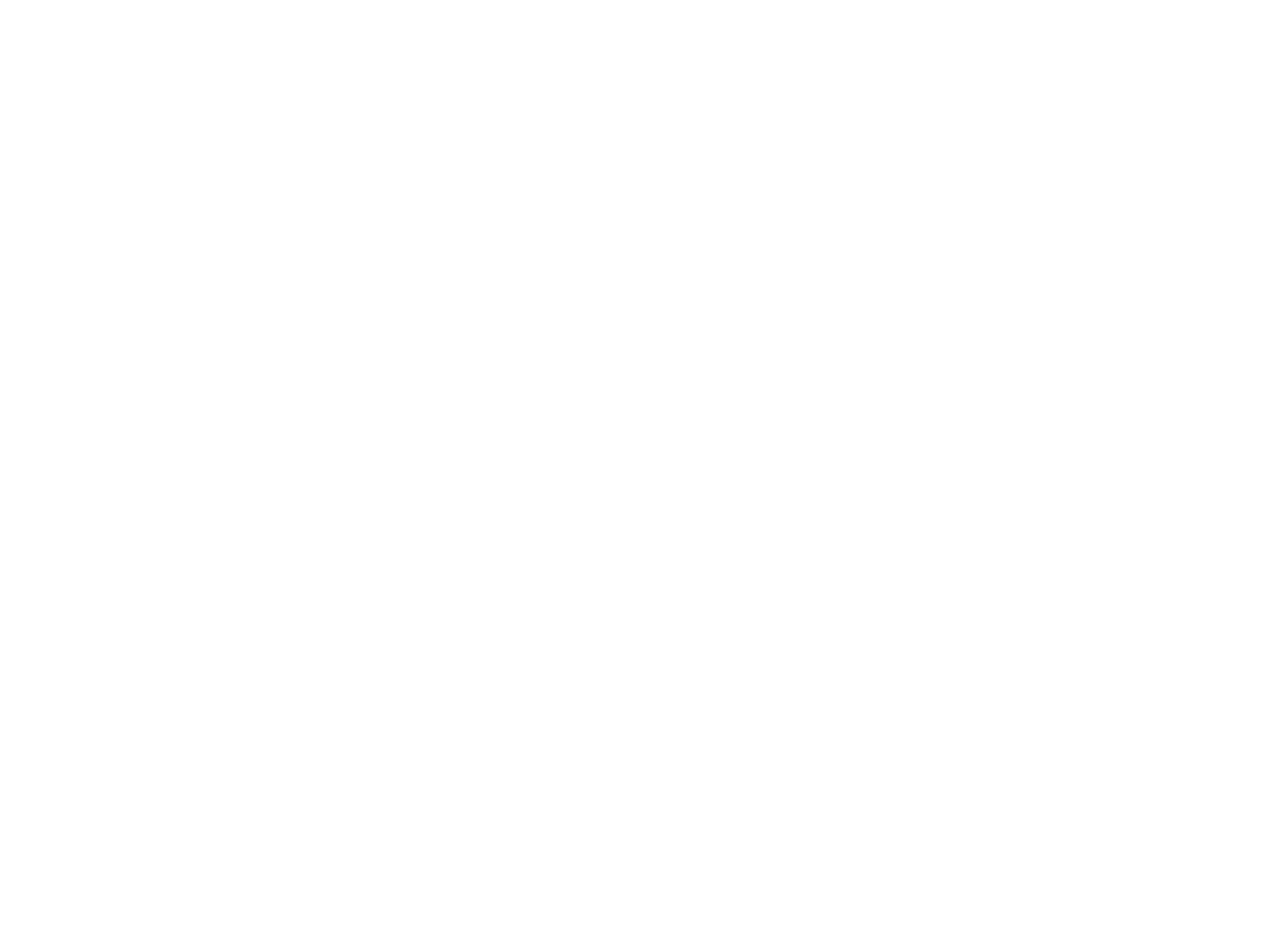
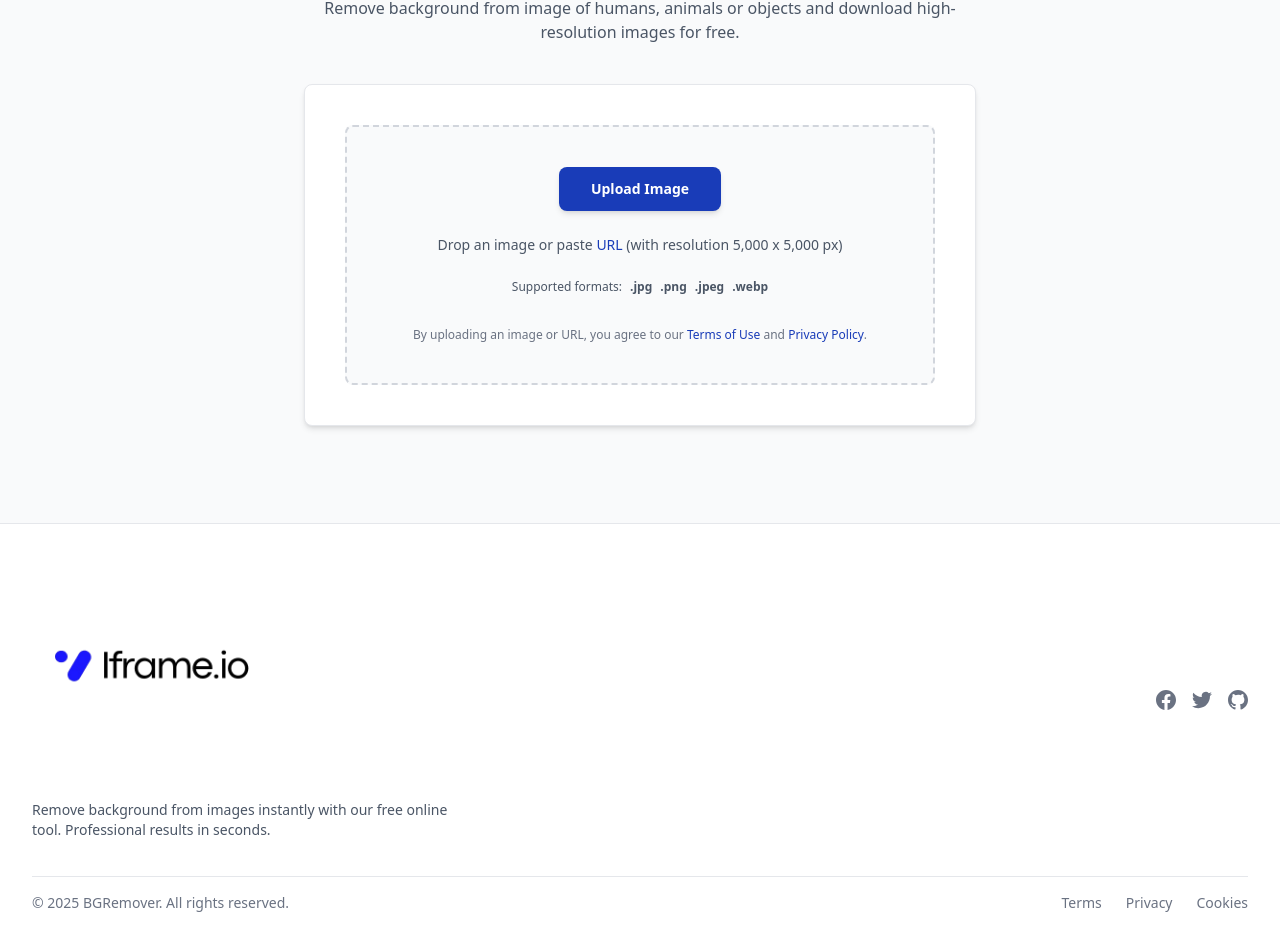
Before and after one commit to AbderaoufSouissi/Iframe.io, a React (Vite) app in the folder frontend/: page / in a window 1280 px wide. Shown: the part 278-1215 px from the top of the page. Before the commit the page ends 800 px from the top, so only its background shows below. Built offline with nearby package versions, Linux system fonts and the light colour scheme.

Commit message:
frontend: add Footer component

```diff
--- a/frontend/src/App.tsx
+++ b/frontend/src/App.tsx
@@ -1,8 +1,14 @@
 import Header from './components/Header'
+import HeroSection from './components/HeroSection'
+import Footer from './components/Footer'
 
 const App = () => {
   return (
-    <div><Header /></div>
+    <div>
+      <Header />
+      <HeroSection />
+      <Footer />
+    </div>
   )
 }
 
--- /dev/null
+++ b/frontend/src/components/Footer.tsx
@@ -0,0 +1,62 @@
+const Footer = () => {
+  return (
+    <footer className="bg-white border-t border-gray-200">
+      <div className="max-w-7xl mx-auto px-4 sm:px-6 lg:px-8 py-6">
+        <div className="flex flex-col md:flex-row justify-between items-start md:items-center gap-6">
+          {/* Logo & Description */}
+          <div className="flex-1">
+            <div className="flex items-center mb-3">
+              <img
+                src="/logo.png"
+                alt="BGRemover Logo"
+                className="h-60 w-auto"
+              />
+            </div>
+            <p className="text-gray-600 text-sm mb-3 max-w-md">
+              Remove background from images instantly with our free online tool. Professional results in seconds.
+            </p>
+          </div>
+
+          {/* Social Icons */}
+          <div className="flex gap-4">
+            <a href="#" className="text-gray-500 hover:text-gray-700 transition-colors">
+              <svg className="w-5 h-5" fill="currentColor" viewBox="0 0 24 24">
+                <path d="M24 12.073c0-6.627-5.373-12-12-12s-12 5.373-12 12c0 5.99 4.388 10.954 10.125 11.854v-8.385H7.078v-3.47h3.047V9.43c0-3.007 1.792-4.669 4.533-4.669 1.312 0 2.686.235 2.686.235v2.953H15.83c-1.491 0-1.956.925-1.956 1.874v2.25h3.328l-.532 3.47h-2.796v8.385C19.612 23.027 24 18.062 24 12.073z"/>
+              </svg>
+            </a>
+            <a href="#" className="text-gray-500 hover:text-gray-700 transition-colors">
+              <svg className="w-5 h-5" fill="currentColor" viewBox="0 0 24 24">
+                <path d="M23.953 4.57a10 10 0 01-2.825.775 4.958 4.958 0 002.163-2.723c-.951.555-2.005.959-3.127 1.184a4.92 4.92 0 00-8.384 4.482C7.69 8.095 4.067 6.13 1.64 3.162a4.822 4.822 0 00-.666 2.475c0 1.71.87 3.213 2.188 4.096a4.904 4.904 0 01-2.228-.616v.06a4.923 4.923 0 003.946 4.827 4.996 4.996 0 01-2.212.085 4.936 4.936 0 004.604 3.417 9.867 9.867 0 01-6.102 2.105c-.39 0-.779-.023-1.17-.067a13.995 13.995 0 007.557 2.209c9.053 0 13.998-7.496 13.998-13.985 0-.21 0-.42-.015-.63A9.935 9.935 0 0024 4.59z"/>
+              </svg>
+            </a>
+            <a href="#" className="text-gray-500 hover:text-gray-700 transition-colors">
+              <svg className="w-5 h-5" fill="currentColor" viewBox="0 0 24 24">
+                <path d="M12 0C5.374 0 0 5.373 0 12c0 5.302 3.438 9.8 8.207 11.387.599.111.793-.261.793-.577v-2.234c-3.338.726-4.033-1.416-4.033-1.416-.546-1.387-1.333-1.756-1.333-1.756-1.089-.745.083-.729.083-.729 1.205.084 1.839 1.237 1.839 1.237 1.07 1.834 2.807 1.304 3.492.997.107-.775.418-1.305.762-1.604-2.665-.305-5.467-1.334-5.467-5.931 0-1.311.469-2.381 1.236-3.221-.124-.303-.535-1.524.117-3.176 0 0 1.008-.322 3.301 1.23A11.509 11.509 0 0112 5.803c1.02.005 2.047.138 3.006.404 2.291-1.552 3.297-1.23 3.297-1.23.653 1.653.242 2.874.118 3.176.77.84 1.235 1.911 1.235 3.221 0 4.609-2.807 5.624-5.479 5.921.43.372.823 1.102.823 2.222v3.293c0 .319.192.694.801.576C20.566 21.797 24 17.3 24 12c0-6.627-5.373-12-12-12z"/>
+              </svg>
+            </a>
+          </div>
+        </div>
+
+        {/* Bottom Bar */}
+        <div className="border-t border-gray-200 mt-6 pt-4 flex flex-col md:flex-row justify-between items-center">
+          <p className="text-gray-500 text-sm">
+            © 2025 BGRemover. All rights reserved.
+          </p>
+          <div className="flex gap-6 mt-4 md:mt-0">
+            <a href="#" className="text-gray-500 hover:text-gray-700 text-sm transition-colors">
+              Terms
+            </a>
+            <a href="#" className="text-gray-500 hover:text-gray-700 text-sm transition-colors">
+              Privacy
+            </a>
+            <a href="#" className="text-gray-500 hover:text-gray-700 text-sm transition-colors">
+              Cookies
+            </a>
+          </div>
+        </div>
+      </div>
+    </footer>
+  )
+}
+
+export default Footer
```
Also changed, not shown: frontend/src/index.css (line endings or trailing spaces).
